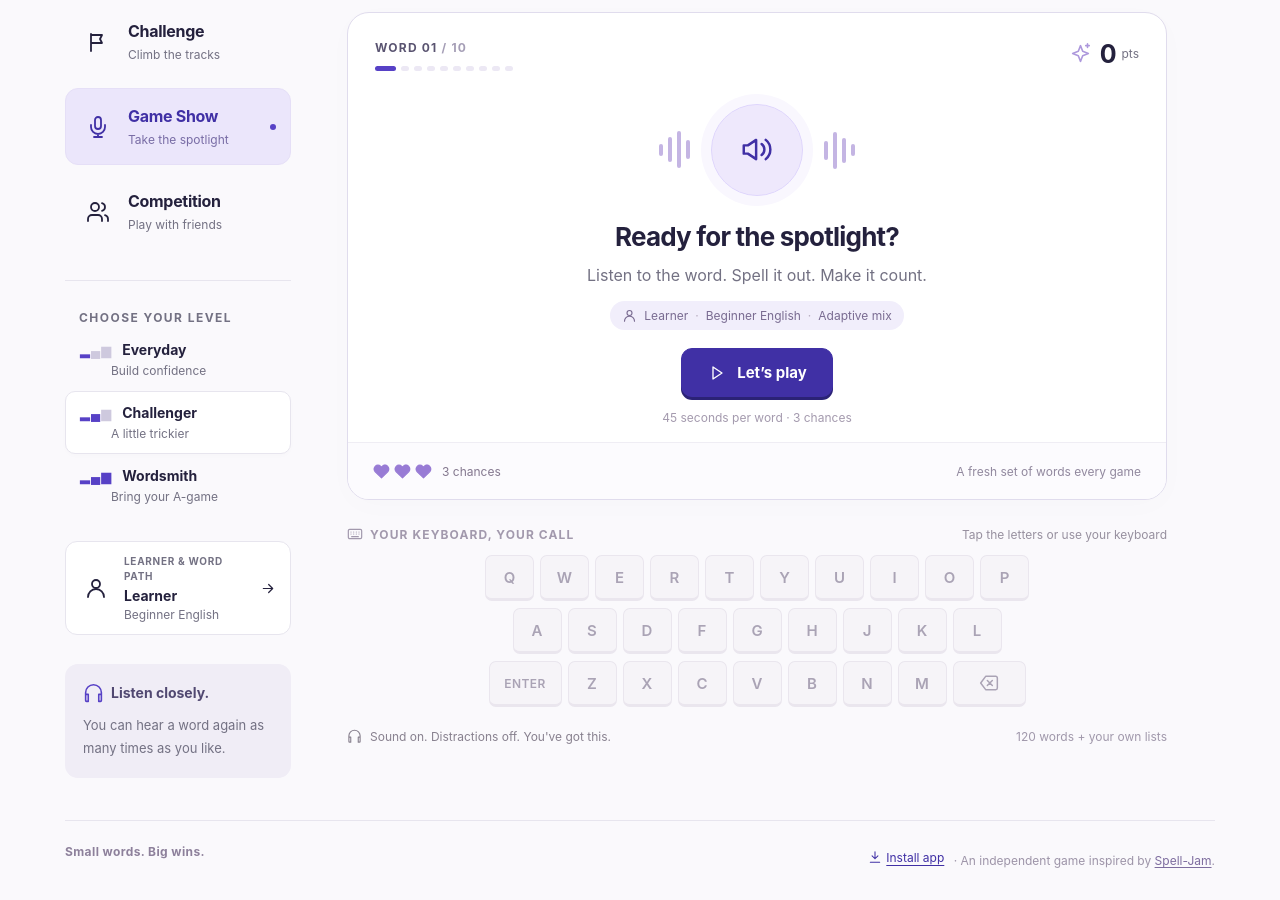
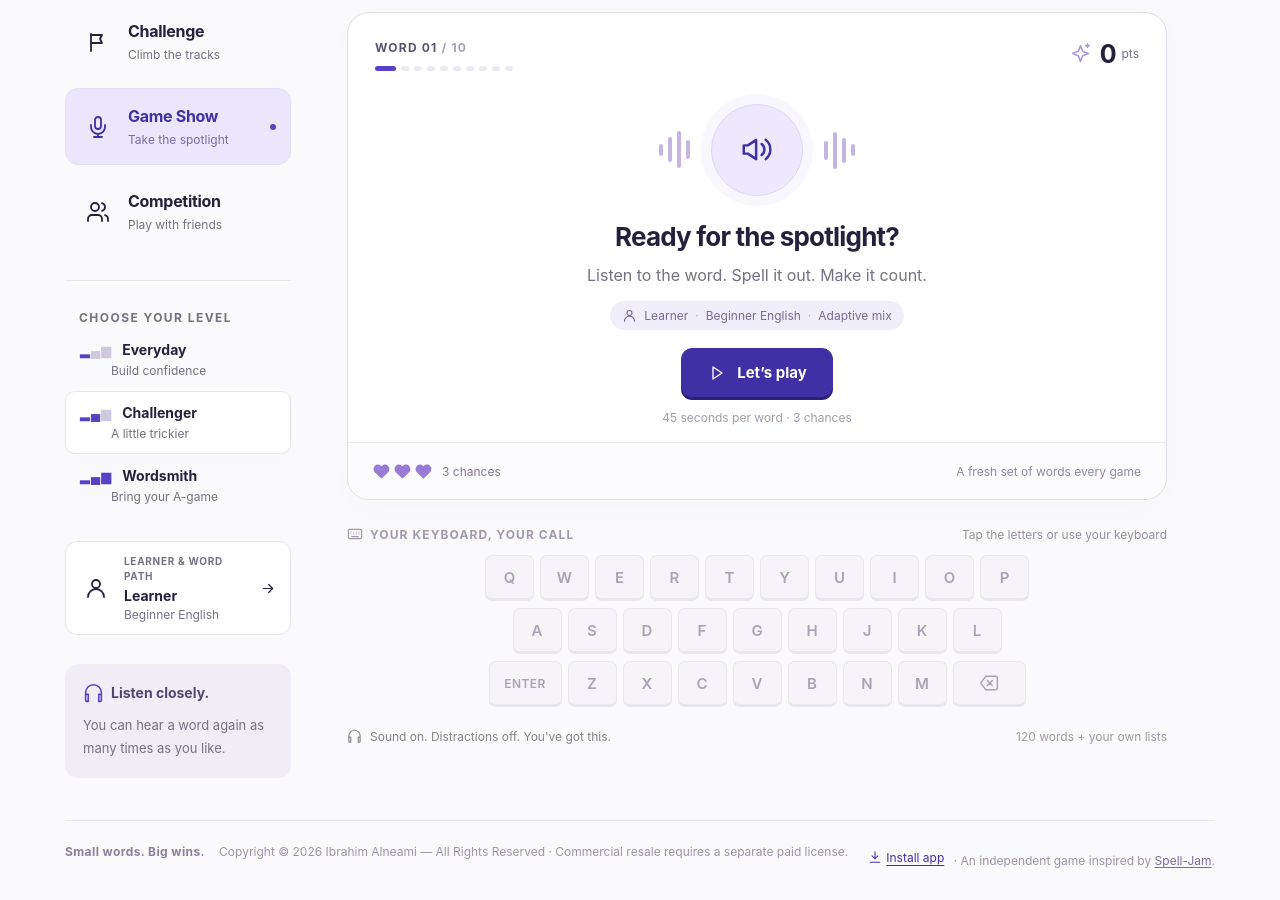
Before and after one commit to ibr7h/spellstage, a website: page dist/index.html in a window 1280 px wide. Shown: the part 268-1168 px from the top of the page. Drawn offline with Linux system fonts and the light colour scheme.

Commit message:
Show copyright notice in app footer

```diff
--- a/dist/index.html
+++ b/dist/index.html
@@ -50,7 +50,7 @@
       <div class="below-game"><span data-icon="headphones"></span><span>Sound on. Distractions off. You've got this.</span><span class="word-count">120 words + your own lists</span></div>
     </section>
   </main>
-  <footer class="site-footer"><span>Small words. Big wins.</span><span><button class="footer-install" id="install-button" type="button"><span data-icon="download"></span> Install app</button> · An independent game inspired by <a href="https://www.iplay.com/en/games/merriam-websters-spell-jam/" target="_blank" rel="noopener noreferrer">Spell-Jam</a>.</span></footer>
+  <footer class="site-footer"><span>Small words. Big wins.</span><span>Copyright © 2026 Ibrahim Alneami — All Rights Reserved · Commercial resale requires a separate paid license.</span><span><button class="footer-install" id="install-button" type="button"><span data-icon="download"></span> Install app</button> · An independent game inspired by <a href="https://www.iplay.com/en/games/merriam-websters-spell-jam/" target="_blank" rel="noopener noreferrer">Spell-Jam</a>.</span></footer>
   <dialog id="modal" aria-labelledby="modal-title"><div class="modal-top"><h2 id="modal-title"></h2><button class="icon-button" id="modal-close" aria-label="Close dialog"><span data-icon="close"></span></button></div><div id="modal-content"></div></dialog>
   <div id="announcement" class="sr-only" role="status" aria-live="polite" aria-atomic="true"></div>
   <noscript><p class="noscript">Please enable JavaScript to play Spellstage.</p></noscript>
```
